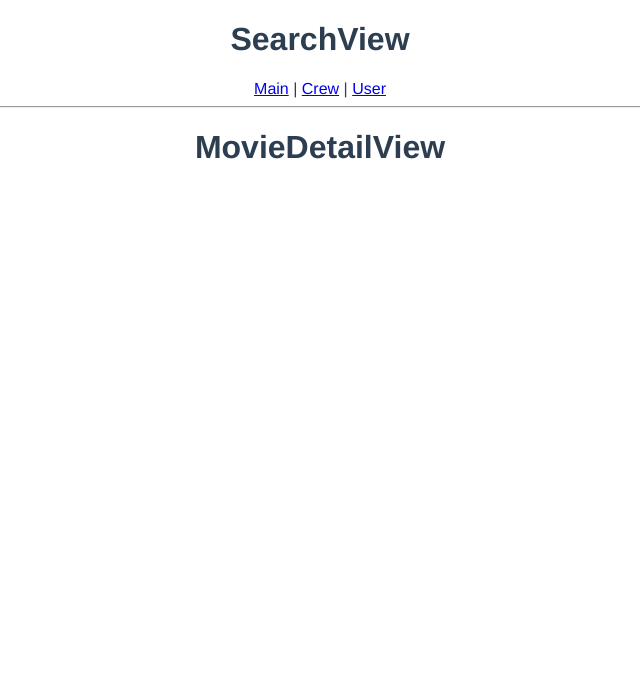
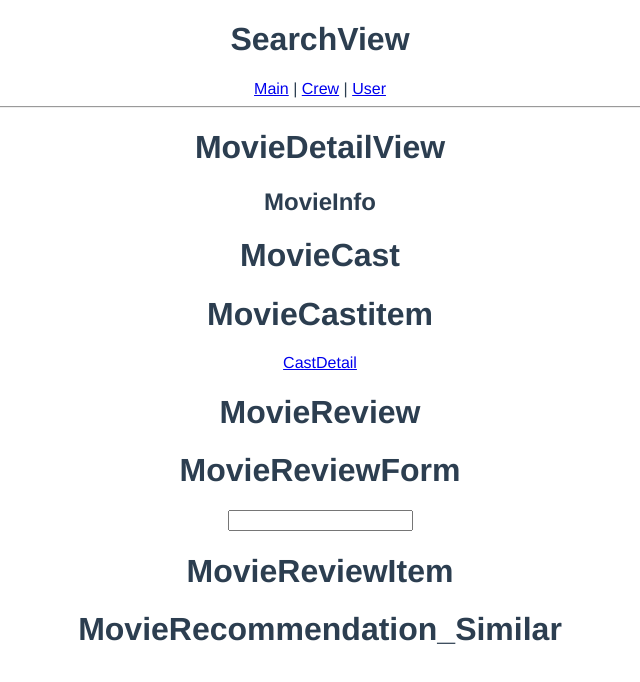
Before and after one commit to holawan/EIVOM, a Vue app in the folder final-pjt-front/: page /moviedetail in a window 1280 px wide. Shown: the top 682 px of the page, without its empty margins (320-960 px from the left). Built offline with nearby package versions, Linux system fonts and the light colour scheme.

Commit message:
[FEAT] MovieDetailView

```diff
--- /dev/null
+++ b/final-pjt-front/src/components/MovieCast.vue
@@ -0,0 +1,22 @@
+<template>
+  <div>
+    <h1>MovieCast</h1>
+    <movie-cast-item></movie-cast-item>
+  </div>
+</template>
+
+<script>
+import MovieCastItem from './MovieCastItem.vue'
+
+export default {
+  name:'MovieCast',
+  components:{
+    MovieCastItem,
+  }
+
+}
+</script>
+
+<style>
+
+</style>
--- /dev/null
+++ b/final-pjt-front/src/components/MovieCastItem.vue
@@ -0,0 +1,16 @@
+<template>
+  <div>
+    <h1>MovieCastitem</h1>
+    <router-link :to="{ name: 'CastDetail' }">CastDetail</router-link>
+  </div>
+</template>
+
+<script>
+export default {
+  name:'MovieCastItem',
+}
+</script>
+
+<style>
+
+</style>
--- /dev/null
+++ b/final-pjt-front/src/components/MovieRecSimilar.vue
@@ -0,0 +1,16 @@
+<template>
+  <div>
+    <h1>MovieRecommendation_Similar</h1>
+  </div>
+</template>
+
+<script>
+
+export default {
+  name:'MovieRecSimilar',
+}
+</script>
+
+<style>
+
+</style>
--- /dev/null
+++ b/final-pjt-front/src/components/MovieReview.vue
@@ -0,0 +1,25 @@
+<template>
+  <div>
+    <h1>MovieReview</h1>
+    <movie-review-form></movie-review-form>
+    <movie-review-item></movie-review-item>
+  </div>
+</template>
+
+<script>
+import MovieReviewForm from './MovieReviewForm.vue'
+import MovieReviewItem from './MovieReviewItem.vue'
+
+export default {
+  name:'MovieReview',
+  components:{
+    MovieReviewForm,
+    MovieReviewItem,
+  }
+
+}
+</script>
+
+<style>
+
+</style>
--- /dev/null
+++ b/final-pjt-front/src/components/MovieReviewForm.vue
@@ -0,0 +1,29 @@
+<template>
+  <div>
+    <h1>MovieReviewForm</h1>
+    <input type="text" @keyup.enter="inputMovieReview" v-model="movieReview">
+  </div>
+</template>
+
+<script>
+export default {
+  name:'MovieReviewForm',
+  data(){
+    return {movieReview:''}
+  },
+  methods:{
+    inputMovieReview(){
+      const newReview = this.movieReview
+      if (newReview){
+        console.log('새 리뷰!!!')
+        this.movieReview = ''
+      }
+    }
+  }
+
+}
+</script>
+
+<style>
+
+</style>
--- /dev/null
+++ b/final-pjt-front/src/components/MovieReviewItem.vue
@@ -0,0 +1,15 @@
+<template>
+  <div>
+    <h1>MovieReviewItem</h1>
+  </div>
+</template>
+
+<script>
+export default {
+  name:'MovieReviewItem',
+}
+</script>
+
+<style>
+
+</style>
--- a/final-pjt-front/src/views/MovieDetailView.vue
+++ b/final-pjt-front/src/views/MovieDetailView.vue
@@ -1,12 +1,27 @@
 <template>
   <div>
     <h1>MovieDetailView</h1>
+    <h2>MovieInfo</h2>
+    <movie-cast></movie-cast>
+    <movie-review></movie-review>
+    <movie-rec-similar></movie-rec-similar>
   </div>
 </template>
 
 <script>
+import MovieCast from '@/components/MovieCast.vue'
+import MovieReview from '@/components/MovieReview.vue'
+import MovieRecSimilar from '@/components/MovieRecSimilar.vue'
+
+
 export default {
   name: 'MovieDetailView',
+  components:{
+    MovieCast,
+    MovieReview,
+    MovieRecSimilar,
+
+  }
 }
 </script>
 
```
